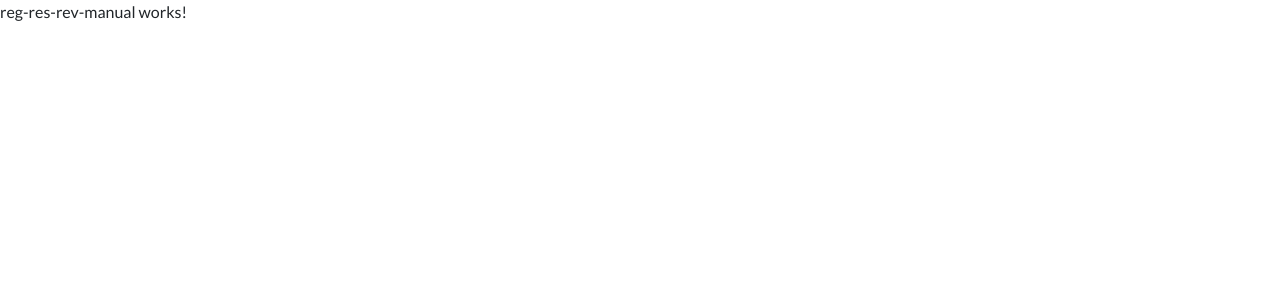
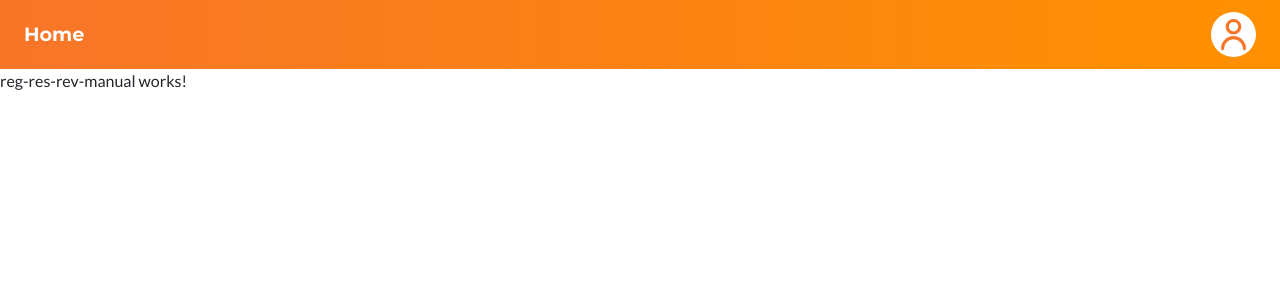
Before and after one commit to EpsilonML7376/TPI-DSI2025-G1-front-end, an Angular app: page /reg-res-rev-manual in a window 1280 px wide. Shown: the top 300 px of the page. Built offline with nearby package versions, Linux system fonts and the light colour scheme; no server answers.

Commit message:
navbar funcionando

```diff
--- a/package.json
+++ b/package.json
@@ -19,6 +19,7 @@
     "@angular/platform-server": "^20.0.0",
     "@angular/router": "^20.0.0",
     "@angular/ssr": "^20.0.2",
+    "@fortawesome/fontawesome-free": "^7.1.0",
     "bootstrap": "^5.3.8",
     "bootstrap-icons": "^1.13.1",
     "express": "^5.1.0",
--- a/src/app/app.html
+++ b/src/app/app.html
@@ -1 +1,2 @@
+<app-navbar *ngIf="!isHome()"></app-navbar>
 <router-outlet />
--- a/src/app/app.ts
+++ b/src/app/app.ts
@@ -1,12 +1,29 @@
 import { Component } from '@angular/core';
-import { RouterOutlet } from '@angular/router';
+import { Router, RouterOutlet, NavigationEnd } from '@angular/router';
+import { Navbar } from './components/navbar/navbar';
+import { CommonModule } from '@angular/common';   // 👈 Importá CommonModule
+import { filter } from 'rxjs/operators';
 
 @Component({
   selector: 'app-root',
-  imports: [RouterOutlet],
+  standalone: true,
+  imports: [RouterOutlet, Navbar, CommonModule], // 👈 Agregalo acá
   templateUrl: './app.html',
-  styleUrl: './app.css'
+  styleUrls: ['./app.css']
 })
 export class App {
-  protected title = 'TPI-DSI2025-G1-front-end';
+  currentUrl: string = '';
+
+  constructor(private router: Router) {
+    this.router.events
+      .pipe(filter(event => event instanceof NavigationEnd))
+      .subscribe((event: any) => {
+        this.currentUrl = event.url;
+      });
+  }
+
+  isHome(): boolean {
+    return this.currentUrl === '/' || this.currentUrl === '';
+  }
+
 }
--- a/src/app/components/navbar/navbar.css
+++ b/src/app/components/navbar/navbar.css
@@ -0,0 +1,47 @@
+.header {
+  background: linear-gradient(90deg, #F87528 0%, #FF9100 100%);
+  display: flex;
+  justify-content: space-between;
+  align-items: center;
+  padding: 0.75rem 1.5rem;
+}
+
+.navbar-left {
+  display: flex;
+  align-items: center;
+}
+
+.home-link {
+  color: white;
+  text-decoration: none;
+  font-size: 1.2rem;
+  font-family: 'Montserrat', sans-serif;
+  font-weight: 600;
+  transition: opacity 0.3s ease;
+}
+
+.home-link:hover {
+  opacity: 0.8;
+}
+
+.navbar-right {
+  display: flex;
+  align-items: center;
+}
+.user-image {
+  display: flex;
+  align-items: center;
+  justify-content: center;
+}
+
+.user-logo {
+  width: 45px;       /* ajustá según el tamaño que quieras */
+  height: 45px;
+  object-fit: contain; /* mantiene proporciones del SVG */
+  transition: transform 0.2s ease, box-shadow 0.2s ease;
+}
+
+.user-logo:hover {
+  transform: scale(1.05);
+  box-shadow: 0 4px 8px rgba(0,0,0,0.2); /* efecto hover opcional */
+}
--- a/src/app/components/navbar/navbar.html
+++ b/src/app/components/navbar/navbar.html
@@ -1,12 +1,13 @@
 <header class="header">
-    <div class="user">
-        <div class="user-image">
-            <a>
-            <i class="fa-solid fa-circle-user fa-xl"></i>
-            </a>
-        </div>
+  <!-- Izquierda -->
+  <div class="navbar-left">
+    <a routerLink="" class="home-link">Home</a>
+  </div>
+
+  <!-- Derecha -->
+  <div class="navbar-right">
+    <div class="user-image">
+        <img src="assets/userPro.svg" alt="Usuario" class="user-logo">
     </div>
-    <div class="logo">
-        <img src="assets/img/favicon.ico" alt="Logo" class="logo-img">
-    </div>
+  </div>
 </header>
--- a/src/app/components/navbar/navbar.ts
+++ b/src/app/components/navbar/navbar.ts
@@ -1,8 +1,10 @@
 import { Component } from '@angular/core';
+import { RouterModule } from '@angular/router';
 
 @Component({
   selector: 'app-navbar',
-  imports: [],
+  standalone: true,
+  imports: [RouterModule],
   templateUrl: './navbar.html',
   styleUrl: './navbar.css',
 })
```
Also changed, not shown: src/assets/userPro.svg (added), 1 other file (tests, documents, lock files or other folders).
